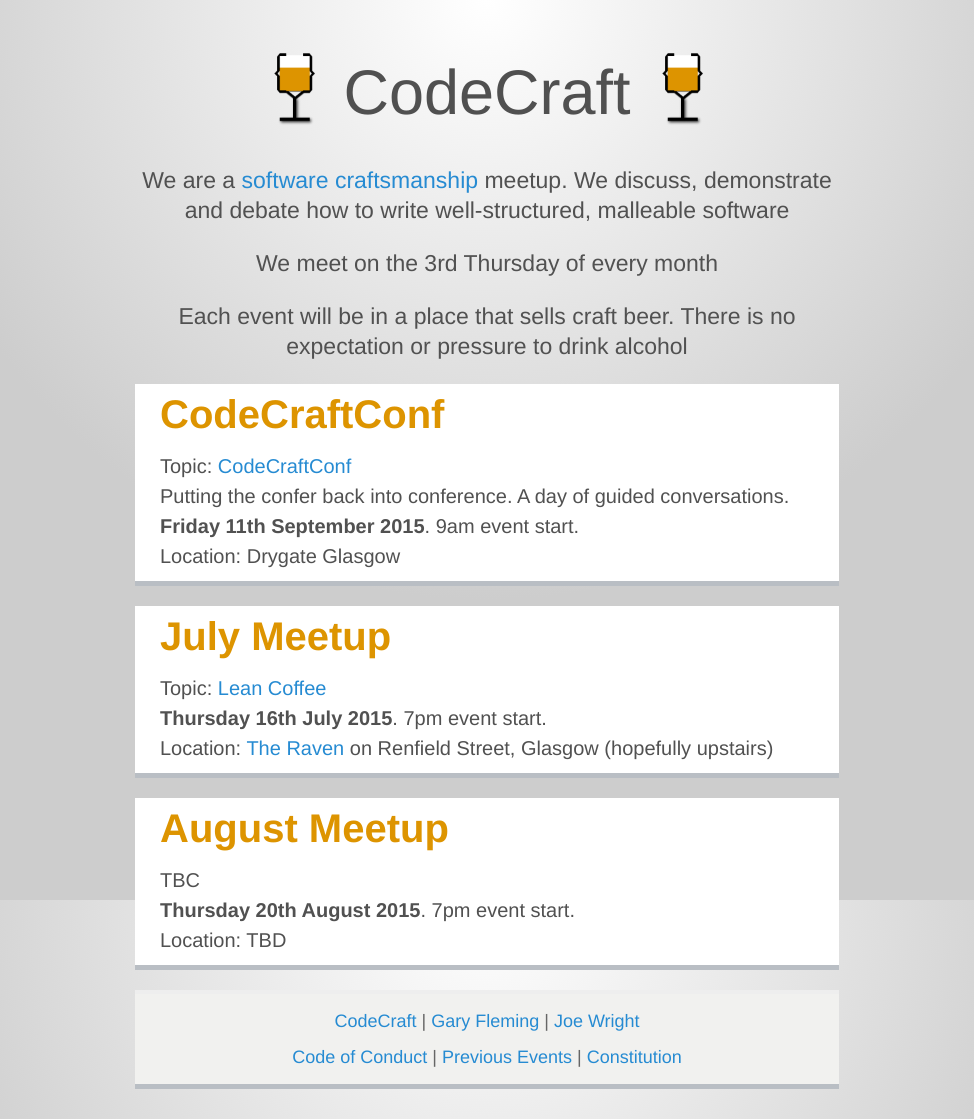
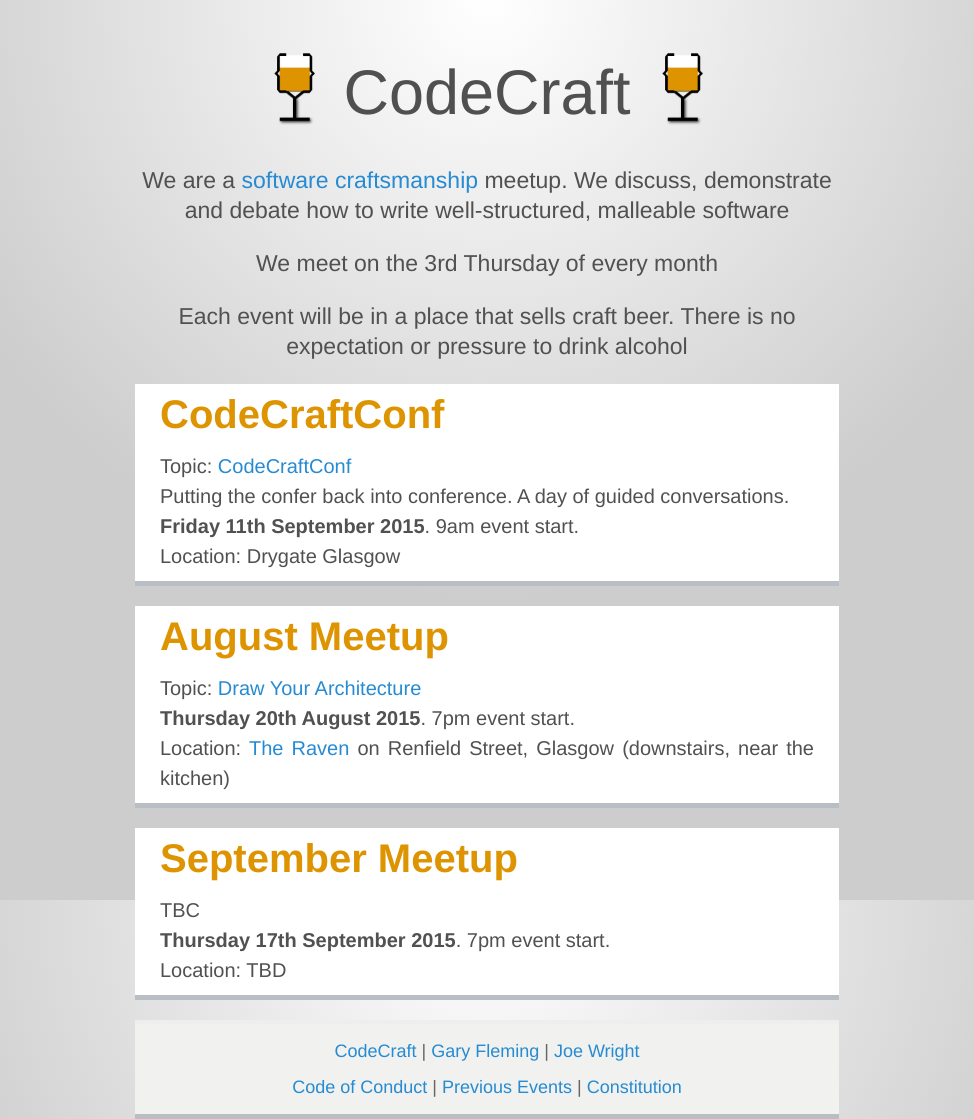
Before and after one commit to codecraftuk/codecraftuk.github.io, a Jekyll site: the page built from index.html, in a window 1280 px wide. Shown: the whole page, without its empty margins (153-1127 px from the left). Built offline with Jekyll 4.4.1, drawn with Linux system fonts in a browser that asks for light colours; Markdown is read by kramdown in place of the engine named in the settings.

Commit message:
Finalising august event

```diff
--- a/index.html
+++ b/index.html
@@ -17,15 +17,15 @@
 </div>
 
 <div class="meetups">
-  <h2>July Meetup</h2>
-  Topic: <a href="/events/2015/07/lean-coffee/">Lean Coffee</a>
-  <br/><strong>Thursday 16th July 2015</strong>. 7pm event start.
-  <br/>Location: <a href="https://goo.gl/maps/vWn1J">The Raven</a> on Renfield Street, Glasgow (hopefully upstairs)
+  <h2>August Meetup</h2>
+  Topic: <a href="/events/2015/08/draw-architecture/">Draw Your Architecture</a>
+  <br/><strong>Thursday 20th August 2015</strong>. 7pm event start.
+  <br/>Location: <a href="https://goo.gl/maps/vWn1J">The Raven</a> on Renfield Street, Glasgow (downstairs, near the kitchen)
 </div>
 
 <div class="meetups">
-  <h2>August Meetup</h2>
+  <h2>September Meetup</h2>
   TBC
-  <br/><strong>Thursday 20th August 2015</strong>. 7pm event start.
+  <br/><strong>Thursday 17th September 2015</strong>. 7pm event start.
   <br/>Location: TBD
 </div>
```
Also changed, not shown: _posts/2015-08-01-draw-architecture.md (+2 -2 lines).
